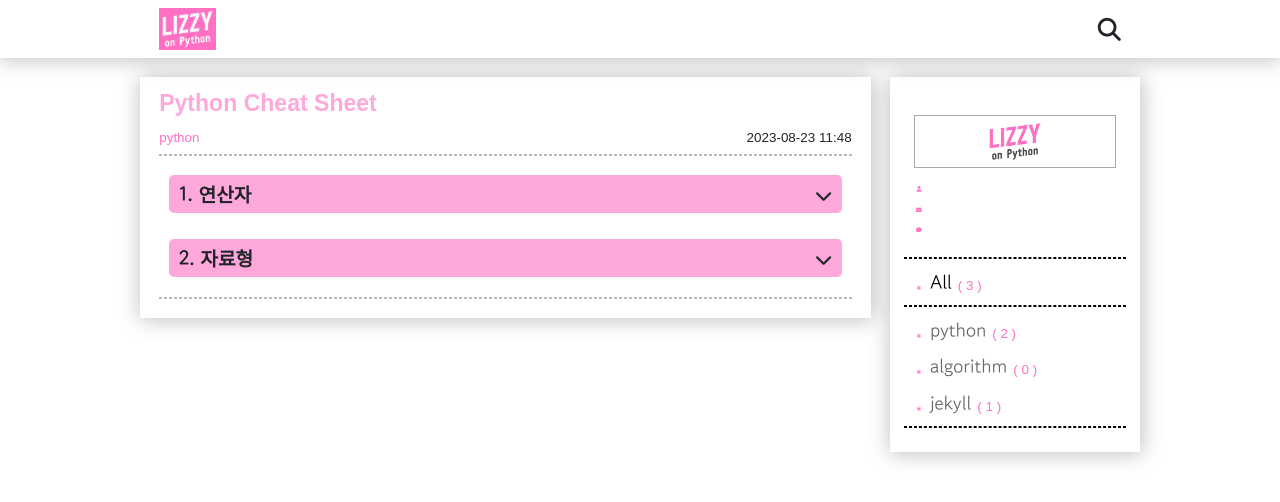
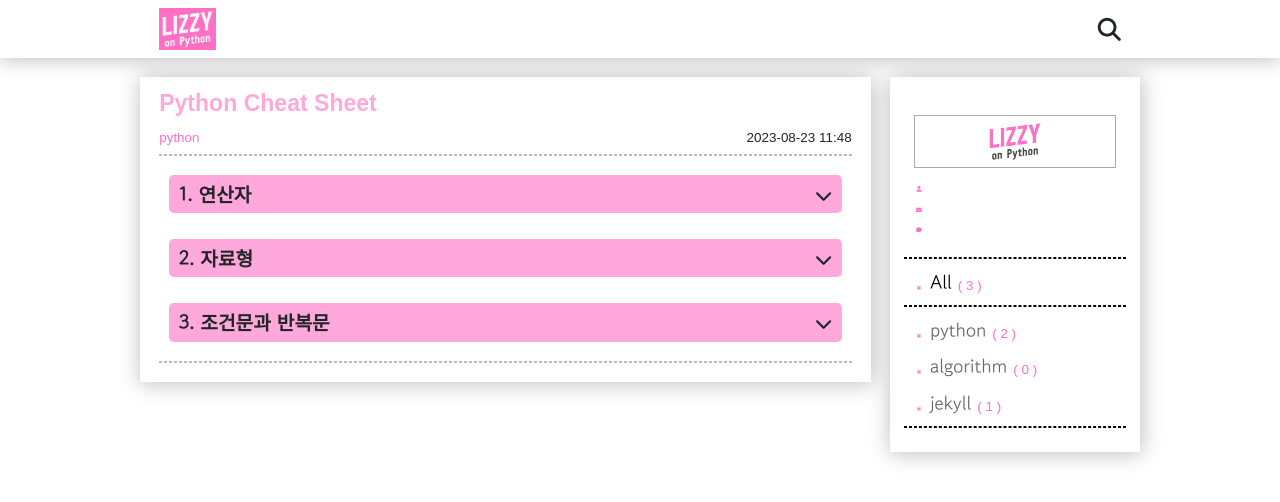
Before and after one commit to LizzyLeeDev/LizzyLeeDev.github.io, a Jekyll site: the page built from _posts/2023-08-23-python_00001.markdown, in a window 1280 px wide. Shown: the top 502 px of the page. Built offline with Jekyll 4.4.1, drawn with Linux system fonts in a browser that asks for light colours; nearby versions of some CDN libraries; some web fonts are replaced.

Commit message:
safari error fix

```diff
--- a/_includes/header.html
+++ b/_includes/header.html
@@ -145,8 +145,8 @@
         font-family: 'Gowun Dodum', sans-serif;
         color: #BBB;
         overflow: hidden;
-        line-height: 1.3;
-        max-height: 3.9em;
+        line-height: 1.25;
+        max-height: 3.6em;
         display: -webkit-box;
         -webkit-line-clamp: 3;
         -webkit-box-orient: vertical;
@@ -156,8 +156,8 @@
         font-family: 'Gowun Dodum', sans-serif;
         color: #BBB;
         overflow: hidden;
-        line-height: 1.3;
-        max-height: 3.9em;
+        line-height: 1.25;
+        max-height: 3.6em;
         display: -webkit-box;
         -webkit-line-clamp: 3;
         -webkit-box-orient: vertical;
@@ -181,6 +181,9 @@
     /* 포스트에서 사용할 스타일 */
     #post .post-d-none {
         display: none;
+    }
+    #post * {
+        word-break: break-all;
     }
     .post-subject {
         font-size: 1.2rem;
--- a/_posts/2023-08-23-python_00001.markdown
+++ b/_posts/2023-08-23-python_00001.markdown
@@ -324,7 +324,11 @@
                 ', ", ''', """ 등으로 문자열을 감싸면 문자열 리터럴<br>
                 ' 내부에서 '를 표현하고 싶을땐 \'로 표현<br>
                 여러 줄 입력시 ''', """ 사용: 개행 인식됨<br>
-                <div class="post-code mb-1">
+            </td>
+        </tr>
+        <tr>
+            <td colspan="2">
+                <div class="post-code my-1">
                     > str = """1<br>
                     > 2<br>
                     > 3"""<br>
@@ -434,3 +438,144 @@
         </tr>
     </table>
 </div>
+<br>
+<div class="post-chapter post-chapter-collapse collapsed" data-bs-toggle="collapse" href="#chapter3">
+3. 조건문과 반복문
+<span style="float: right;"><i class="fa fa-chevron-up"></i></span>
+</div>
+<div id="chapter3" class="collapse">
+    <br>
+    <table class="post-table">
+        <tr>
+            <td colspan="2" style="background-color: #F3F3F3;">if-elif-else</td>
+        </tr>
+        <tr>
+            <td>if</td>
+            <td>
+                반복문의 시작 부분으로, 뒤에 오는 조건이 참이면 포함된 명령을 실행시킨다.<br>
+                if문 내외부는 들여쓰기로 구분한다.
+            </td>
+        </tr>
+        <tr>
+            <td>elif</td>
+            <td>
+                없거나 여러개의 elif문이 있을 수 있다.
+            </td>
+        </tr>
+        <tr>
+            <td>else</td>
+            <td>
+                선택적으로 사용된다.
+            </td>
+        </tr>
+        <tr>
+            <td colspan="2">
+                <div class="post-code my-1">
+                    > if x < 0:<br>
+                    > &nbsp;&nbsp;&nbsp;&nbsp;print("음수");<br>
+                    > elif x == 0:<br>
+                    > &nbsp;&nbsp;&nbsp;&nbsp;print("0");<br>
+                    > elif x > 0 and x < 1:<br>
+                    > &nbsp;&nbsp;&nbsp;&nbsp;print("0~1");<br>
+                    > else:<br>
+                    > &nbsp;&nbsp;&nbsp;&nbsp;print("1이상");<br>
+                </div>
+            </td>
+        </tr>
+    </table>
+    <br>
+    <table class="post-table">
+        <tr>
+            <td colspan="2" style="background-color: #F3F3F3;">for</td>
+        </tr>
+        <tr>
+            <td>for</td>
+            <td>
+                for 뒤에 오는 시퀀스 자료형을 하나씩 복사하여 반복한다.
+            </td>
+        </tr>
+        <tr>
+            <td>break</td>
+            <td>
+                가장 가까운 반복문을 종료시킨다.
+            </td>
+        </tr>
+        <tr>
+            <td>continue</td>
+            <td>
+                반복문의 처음으로 돌아가 조건을 비교한다.
+            </td>
+        </tr>
+        <tr>
+            <td>pass</td>
+            <td>
+                실행할 명령이 없는 경우 사용한다.
+            </td>
+        </tr>
+        <tr>
+            <td>else</td>
+            <td>
+                반복문이 break 없이 종료된 경우 실행된다.
+            </td>
+        </tr>
+        <tr>
+            <td colspan="2">
+                <div class="post-code my-1">
+                    > for a in range(1, 10):<br>
+                    > &nbsp;&nbsp;&nbsp;&nbsp;if a == 7:<br>
+                    > &nbsp;&nbsp;&nbsp;&nbsp;&nbsp;&nbsp;&nbsp;&nbsp;break<br>
+                    > &nbsp;&nbsp;&nbsp;&nbsp;else:<br>
+                    > &nbsp;&nbsp;&nbsp;&nbsp;&nbsp;&nbsp;&nbsp;&nbsp;pass<br>
+                    > else:<br>
+                    > &nbsp;&nbsp;&nbsp;&nbsp;prnit("for is over")<br>
+                </div>
+            </td>
+        </tr>
+    </table>
+    <br>
+    <table class="post-table">
+        <tr>
+            <td colspan="2" style="background-color: #F3F3F3;">while</td>
+        </tr>
+        <tr>
+            <td>while</td>
+            <td>
+                while 뒤에 오는 조건이 참이면 포함된 명령어를 실행한다.
+            </td>
+        </tr>
+        <tr>
+            <td>break</td>
+            <td>
+                가장 가까운 반복문을 종료시킨다.
+            </td>
+        </tr>
+        <tr>
+            <td>continue</td>
+            <td>
+                반복문의 처음으로 돌아가 조건을 비교한다.
+            </td>
+        </tr>
+        <tr>
+            <td>pass</td>
+            <td>
+                실행할 명령이 없는 경우 사용한다.
+            </td>
+        </tr>
+        <tr>
+            <td>else</td>
+            <td>
+                반복문이 break 없이 종료된 경우 실행된다.
+            </td>
+        </tr>
+        <tr>
+            <td colspan="2">
+                <div class="post-code my-1">
+                    > a = 7<br>
+                    > while a < 20:<br>
+                    > &nbsp;&nbsp;&nbsp;&nbsp;print(a)<br>
+                    > &nbsp;&nbsp;&nbsp;&nbsp;a += 1<br>
+                </div>
+            </td>
+        </tr>
+    </table>
+</div>
```
Also changed, not shown: 4 other files.
